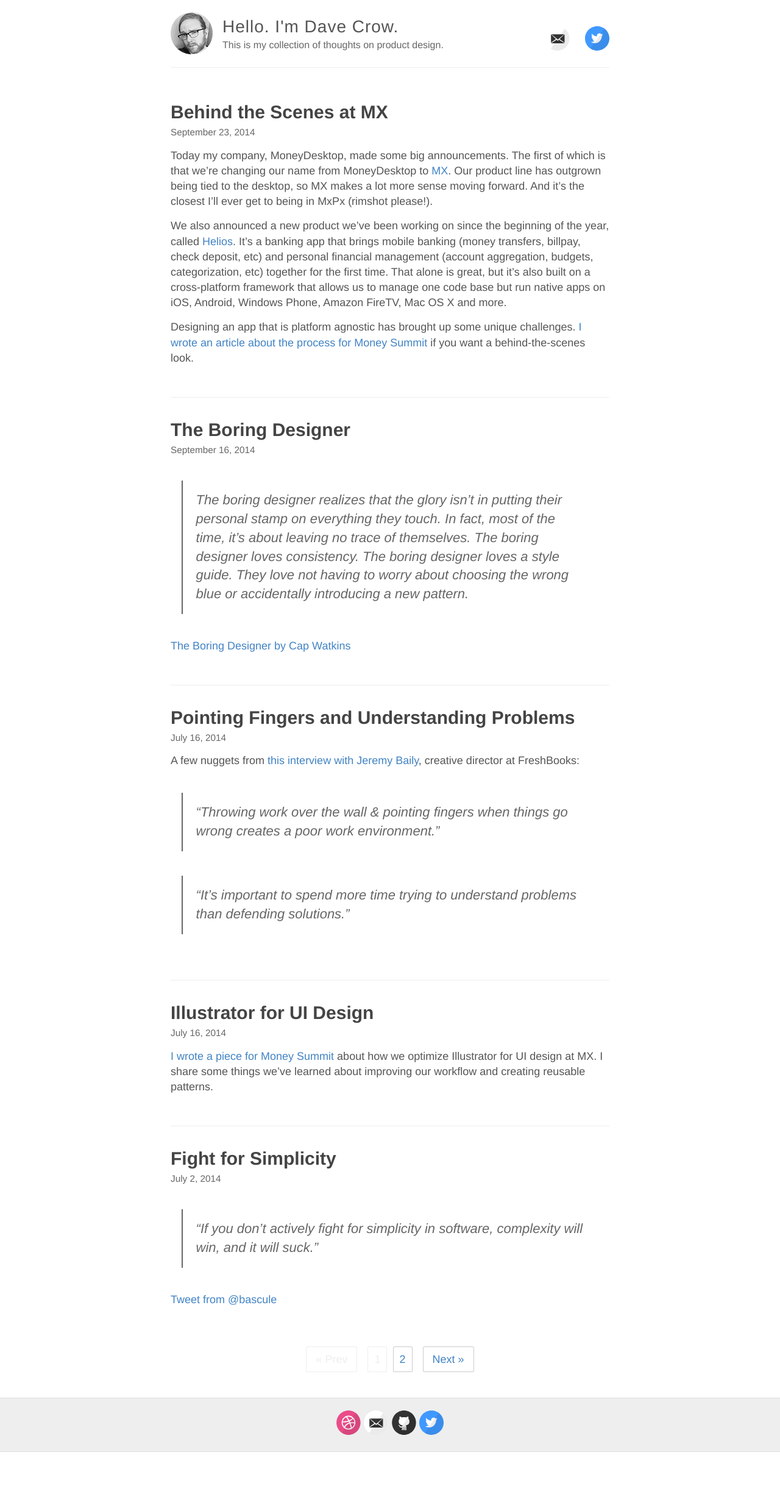
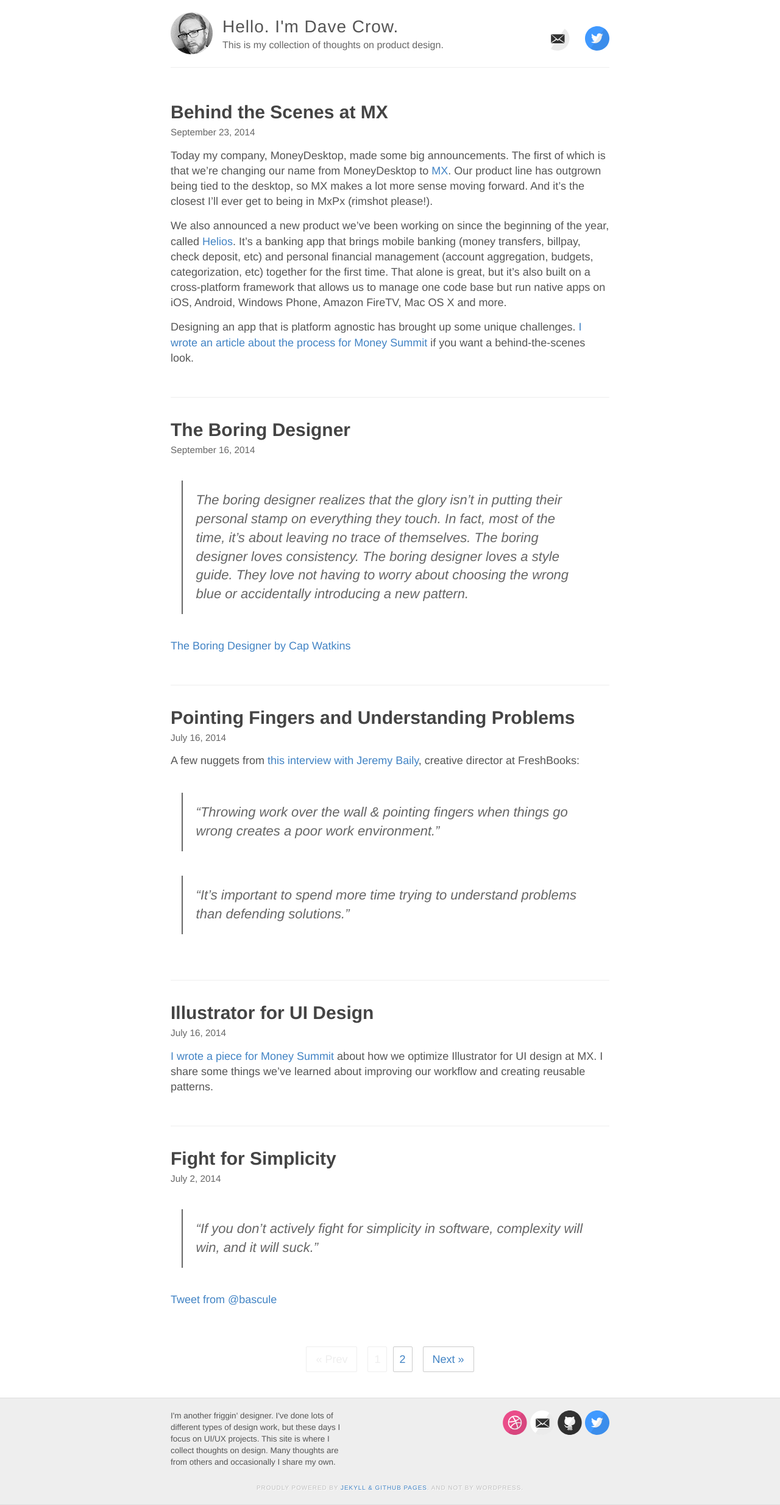
Before and after one commit to davecrow/davecrow.github.io, a Jekyll site: the page built from index.html, in a window 1280 px wide. Shown: the whole page at 61% size. Built offline with Jekyll 4.4.1, drawn with Linux system fonts in a browser that asks for light colours; the list of posts is cut into pages by our own code; before the commit the page ends 2381 px from its top, so only the background shows below that.

Commit message:
Add bio and fine print to footer

```diff
--- a/_layouts/default.html
+++ b/_layouts/default.html
@@ -51,7 +51,13 @@
     <div class="wrapper-footer">
       <div class="container">
         <footer class="footer">
-          {% include svg-icons.html %}
+          <div class="social">
+            {% include svg-icons.html %}
+          </div>
+          <p class="bio">
+            I'm another friggin' designer. I've done lots of different types of design work, but these days I focus on UI/UX projects. This site is where I collect thoughts on design. Many thoughts are from others and occasionally I share my own.
+          </p>
+          <p class="fine-print">Proudly powered by <a href="http://jekyllrb.com/docs/github-pages/">Jekyll &amp; Github Pages</a>. And not by WordPress.</p>
         </footer>
       </div>
     </div>
--- a/style.scss
+++ b/style.scss
@@ -309,7 +309,37 @@
 
 footer {
   padding: 20px 0;
+  // text-align: center;
+}
+
+.social {
+  float: right;
+
+  @include mobile {
+    float: none;
+    text-align: center;
+  }
+}
+
+.bio {
+  font-size: .75em;
+  margin-top: 0;
+  width: 40%;
+
+  @include mobile {
+    margin: 2em auto;
+    width: 80%;
+  }
+}
+
+.fine-print {
+  color: lighten($gray, 35%);
+  font-size: .55em;
+  letter-spacing: 1px;
+  margin: 25px 0 0;
   text-align: center;
+  text-shadow: 1px 1px #fff;
+  text-transform: uppercase;
 }
 
 // Settled on moving the import of syntax highlighting to the bottom of the CSS
```
